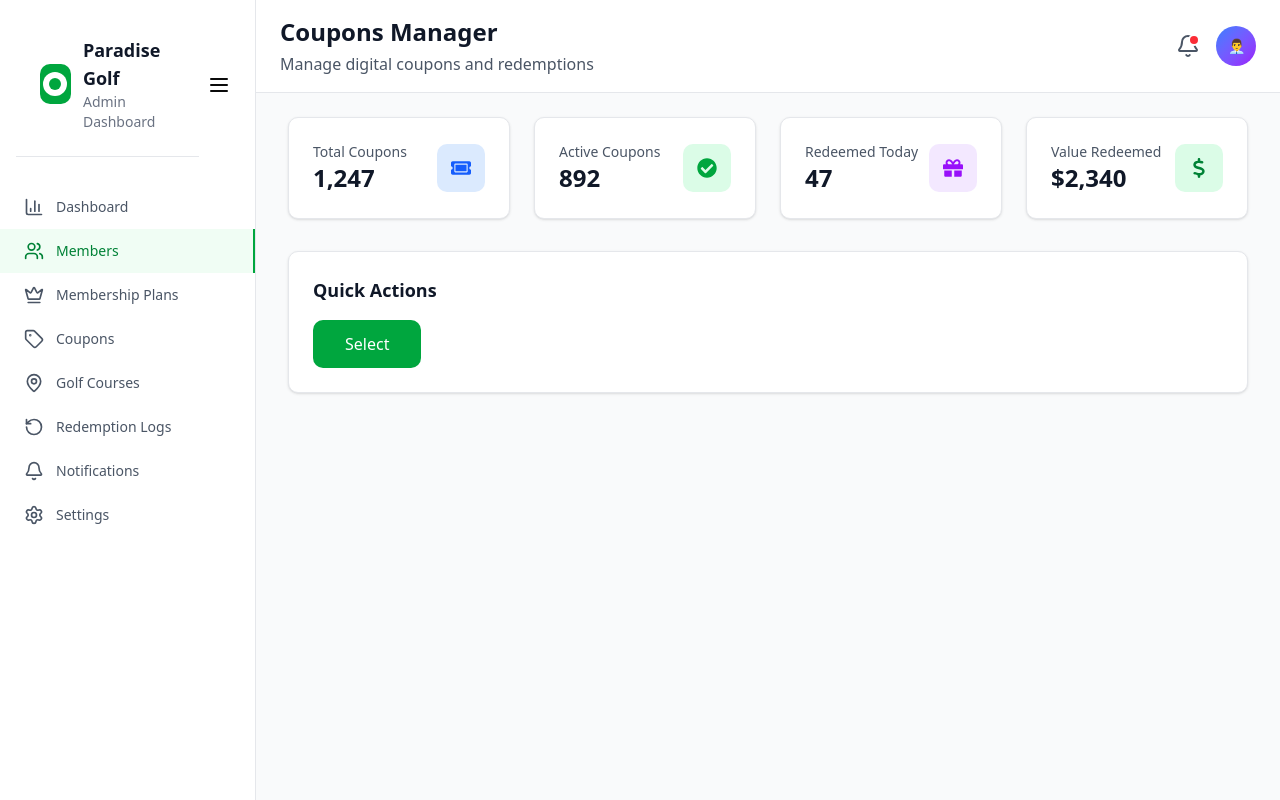
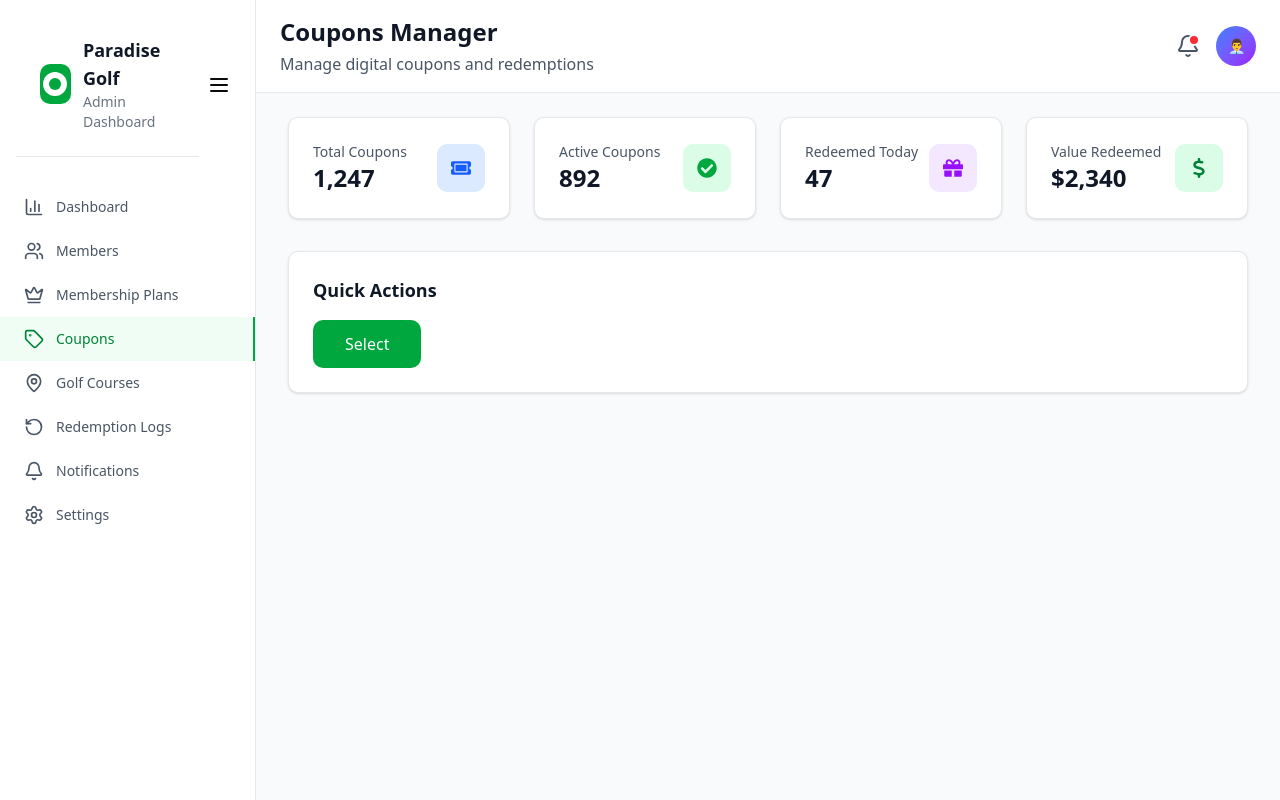
Before and after one commit to Sah-Abhishek/golfParadise, a React (Vite) app: page /coupons in a window 1280 px wide. Built offline with nearby package versions, Linux system fonts and the light colour scheme.

Commit message:
Added routing in sidebar

```diff
--- a/src/components/SideBar.jsx
+++ b/src/components/SideBar.jsx
@@ -1,25 +1,39 @@
-import { BarChart3, Bell, Crown, MapPin, RotateCcw, Settings, Tag, Users, Menu } from "lucide-react";
-import Logo from "./LogoComponent";
+import {
+  BarChart3,
+  Bell,
+  Crown,
+  MapPin,
+  RotateCcw,
+  Settings,
+  Tag,
+  Users,
+  Menu,
+} from "lucide-react";
+import { useNavigate, useLocation } from "react-router-dom";
 import { useState } from "react";
-import { useNavigate } from "react-router-dom";
+import Logo from "./LogoComponent"; // Optional
 
 const Sidebar = () => {
   const [collapsed, setCollapsed] = useState(false);
   const navigate = useNavigate();
+  const location = useLocation();
 
   const sidebarItems = [
-    { icon: BarChart3, label: 'Dashboard', active: false },
-    { icon: Users, label: 'Members', active: true, path: '/members' },
-    { icon: Crown, label: 'Membership Plans', active: false },
-    { icon: Tag, label: 'Coupons', active: false, path: '/coupons' },
-    { icon: MapPin, label: 'Golf Courses', active: false },
-    { icon: RotateCcw, label: 'Redemption Logs', active: false },
-    { icon: Bell, label: 'Notifications', active: false },
-    { icon: Settings, label: 'Settings', active: false }
+    { icon: BarChart3, label: "Dashboard", path: "/dashboard" },
+    { icon: Users, label: "Members", path: "/members" },
+    { icon: Crown, label: "Membership Plans", path: "/plans" },
+    { icon: Tag, label: "Coupons", path: "/coupons" },
+    { icon: MapPin, label: "Golf Courses", path: "/courses" },
+    { icon: RotateCcw, label: "Redemption Logs", path: "/logs" },
+    { icon: Bell, label: "Notifications", path: "/notifications" },
+    { icon: Settings, label: "Settings", path: "/settings" },
   ];
 
   return (
-    <aside className={`bg-white border-r border-gray-200 flex flex-col transition-all duration-300 ${collapsed ? "w-16" : "w-64"}`}>
+    <aside
+      className={`bg-white border-r border-gray-200 flex flex-col transition-all duration-300 ${collapsed ? "w-16" : "w-64"
+        }`}
+    >
       <div className="flex items-center justify-between px-4 py-3">
         {!collapsed && <Logo />}
         <button
@@ -31,18 +45,24 @@ const Sidebar = () => {
         </button>
       </div>
       <nav className="flex-1 py-4">
-        {sidebarItems.map((item, index) => (
+        {sidebarItems.map((item, index) => {
+          const isActive = location.pathname === item.path;
+
+          return (
             <div
               key={index}
-            className={`flex items-center ${collapsed ? "justify-center" : ""} px-6 py-3 text-sm font-medium cursor-pointer transition-all duration-200 ${item.active
-              ? 'bg-green-50 text-green-700 border-r-2 border-green-600'
-              : 'text-gray-600 hover:bg-gray-50 hover:text-gray-900'
+              onClick={() => navigate(item.path)}
+              className={`flex items-center ${collapsed ? "justify-center" : ""
+                } px-6 py-3 text-sm font-medium cursor-pointer transition-all duration-200 ${isActive
+                  ? "bg-green-50 text-green-700 border-r-2 border-green-600"
+                  : "text-gray-600 hover:bg-gray-50 hover:text-gray-900"
                 }`}
             >
               <item.icon className={`w-5 h-5 ${!collapsed ? "mr-3" : ""}`} />
               {!collapsed && item.label}
             </div>
-        ))}
+          );
+        })}
       </nav>
     </aside>
   );
```
Lines whose indentation alone changed are shown as unchanged.
